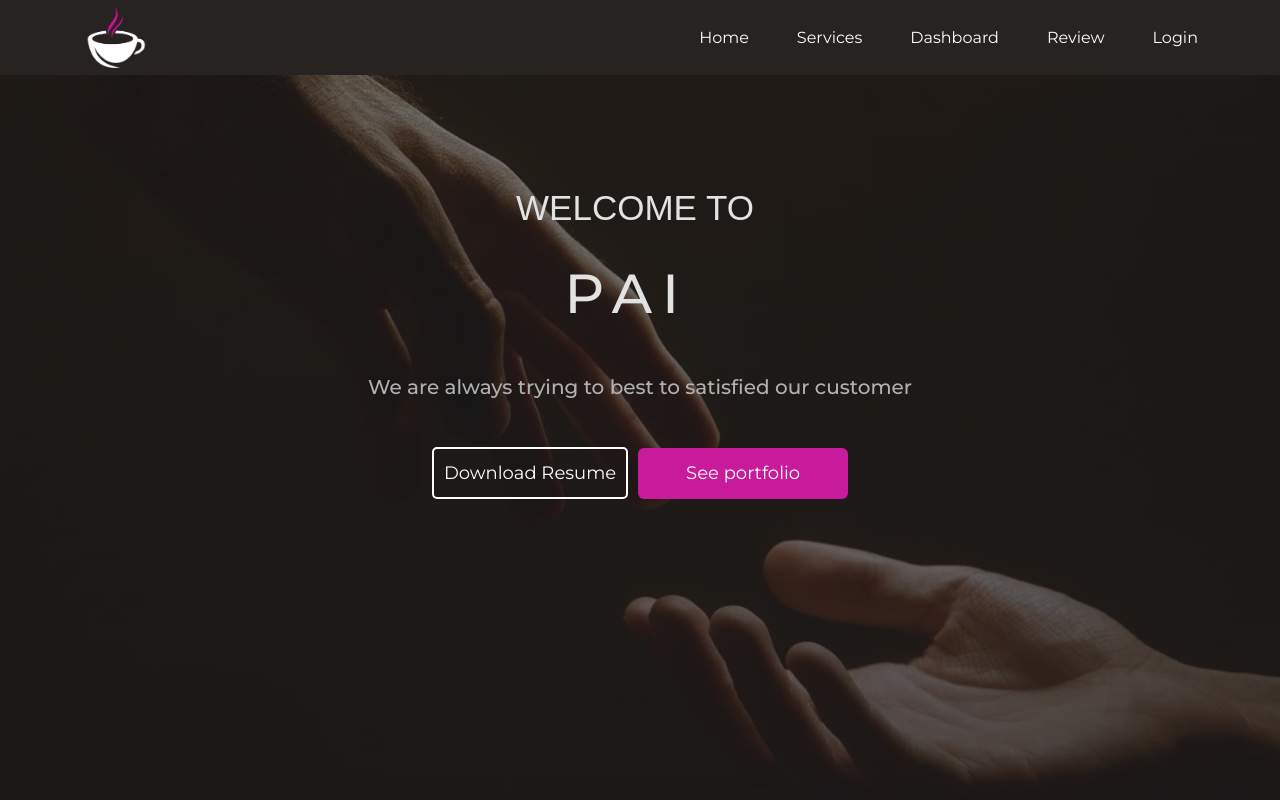
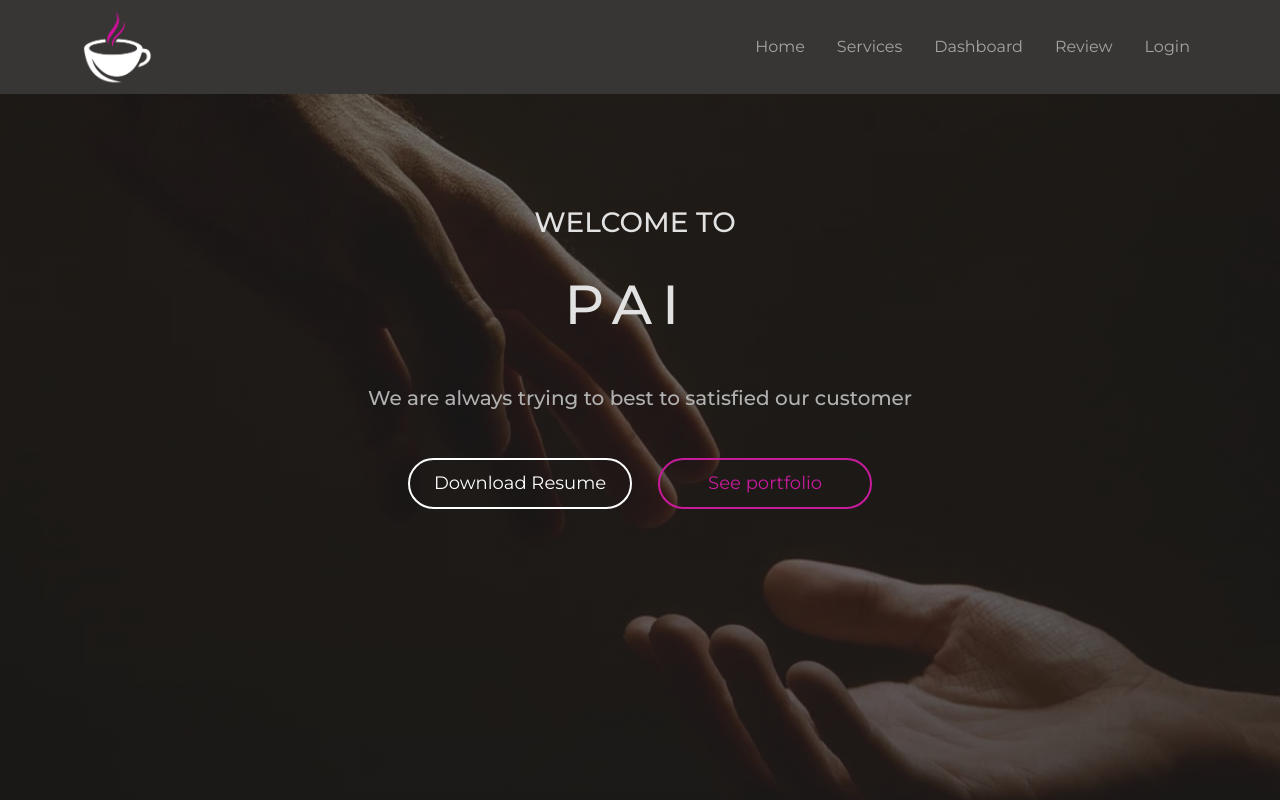
Before and after one commit to arnobchakma/painting-services, a React (Create React App) app: page / in a window 1280 px wide. Shown: the top 800 px of the page. Built offline with nearby package versions, Linux system fonts and the light colour scheme; no server answers.

Commit message:
navbar and header part update

```diff
--- a/package.json
+++ b/package.json
@@ -8,6 +8,7 @@
     "@fortawesome/free-regular-svg-icons": "^5.15.3",
     "@fortawesome/free-solid-svg-icons": "^5.15.3",
     "@fortawesome/react-fontawesome": "^0.1.14",
+    "@react-icons/all-files": "^4.1.0",
     "@stripe/react-stripe-js": "^1.4.0",
     "@stripe/stripe-js": "^1.13.2",
     "@testing-library/jest-dom": "^5.11.10",
--- a/src/components/Home/HeaderTitle/HeaderTitle.css
+++ b/src/components/Home/HeaderTitle/HeaderTitle.css
@@ -1,17 +1,14 @@
 .title {
-    font-family: 'sen', sans-serif;
     letter-spacing: 10px;
     color: rgb(226, 226, 226);
 }
 
 .title-2 {
-    font-size: 35px;
     text-transform: uppercase;
     margin-right: 180px;
     text-align:center;
     margin-left:170px;
     color: rgb(226, 226, 226);
-    font-family: 'Sen', sans-serif;
 }
 
 .title-3 {
@@ -19,52 +16,74 @@
     margin-right: 180px;
     text-align:center;
     margin-left:170px;
-    font-family: 'sen', sans-serif;
 }
 
-.button {
+.left-button {
     padding: 10px;
     background: none;
     border: 2px solid white;
-    border-radius: 5px;
+    border-radius: 50px;
     margin-right: 10px;
-    font-family: 'sen', sans-serif;
     font-size: 18px;
-    color: white;
-    font-family: 'Roboto', sans-serif;
+    text-decoration: none;
     transition: 0.5s all ease;
 }
 
-.button:hover {
+.left-button:hover {
     background-color: white;
 }
 
+.left-button a {
+    text-decoration: none;
+    color: white;
+}
+
+.left-button:hover a {
+    color: black;
+}
+
 .right-btn {
-    background: rgb(199, 27, 156);
-    padding: 12px;
-    border: none;
-    border-radius: 6px;
-    font-family: 'sen', sans-serif;
+    background: none;
+    padding: 10px;
+    border: 2px solid rgb(199, 27, 156);;
+    border-radius: 50px;
     font-size: 18px;
-    color: white;
+    text-decoration: none;
     transition: 0.5s all;
 }
 
-.right-btn:hover{
-    background: white;
-    color: rgb(199, 27, 156);
-
+.right-btn a {
+    text-decoration: none;
+    color: rgb(199, 27, 156);;
 }
 
-button a {
-    color:white;
-    text-decoration: none;
+.right-btn:hover a {
+    color: white;
 }
 
-button:hover a {
-    color:black;
+.right-btn:hover{
+    background: rgb(199, 27, 156);;
+    color: white;
 }
 
 .typical {
     font-size: 55px;
 }
+
+@media (max-width: 992px) {
+    .typical {
+        font-size: 40px;
+    }
+}
+
+@media (max-width: 768px) {
+    .typical {
+        font-size: 25px;
+    }
+}
+
+@media (max-width: 768px) {
+    .left-button {
+        display: block;
+    }
+}
--- a/src/components/Home/HeaderTitle/HeaderTitle.js
+++ b/src/components/Home/HeaderTitle/HeaderTitle.js
@@ -9,7 +9,7 @@ const HeaderTitle = () => {
             <div className="text-center pt-3">
                 <div className="pt-5">
                     <Fade right>
-                        <h3 className="title-2 pt-5">Welcome To</h3>
+                        <h3 className="title-2 fs-md-5 pt-5">Welcome To</h3>
                     </Fade>
 
                     <h1 className="title py-4">
@@ -23,12 +23,15 @@ const HeaderTitle = () => {
                 </div>
 
                 {/* button part */}
-                <div>
-                    <button className="button ml-4 download-resume">
-                        <a target="_blank" href="https://drive.google.com/uc?export=download&amp;id=1tCbGlK1deWIneCCLjukzuOLzkpgBdCZq">Download Resume</a>
-                    </button>
-
-                    <button className="right-btn px-5"><a href="https://arnob-portfolio.web.app/">See portfolio</a> </button>
+                <div className='d-md-flex d-block justify-content-center align-items-center gap-3'>
+                    <div>
+                        <button className="left-button px-4">
+                            <a target="_blank" href="https://drive.google.com/uc?export=download&amp;id=1tCbGlK1deWIneCCLjukzuOLzkpgBdCZq">Download Resume</a>
+                        </button>
+                    </div>
+                    <div>
+                        <button className="right-btn px-5 mt-4 mt-md-0"><a href="https://arnob-portfolio.web.app/">See portfolio</a> </button>
+                    </div>
                 </div>
             </div>
         </div>
--- a/src/components/Home/ServiceDetails/ServiceDetails.css
+++ b/src/components/Home/ServiceDetails/ServiceDetails.css
@@ -5,6 +5,8 @@
 
 .image-sizing{
     width: 80px;
+    height: 80px;
+    border-radius: 40px;
     margin: 0 auto;
 }
 
--- a/src/components/Home/TestimonialDetails/TestimonialDetails.js
+++ b/src/components/Home/TestimonialDetails/TestimonialDetails.js
@@ -6,10 +6,10 @@ const TestimonialDetails = ({ testimonial }) => {
       <div>
          <div className=" d-flex text-center p-3">
             <div>
-               <img style={{ width: "70%" }} src={testimonial.image} alt="" />
+               <img className='image-sizing' src={testimonial.image} alt="" />
             </div>
 
-            <div className="text-center">
+            <div>
                <h5 className="font-color">{testimonial.author}</h5>
                <p className="normal-paragraph-color">{testimonial.position}</p>
             </div>
--- a/src/components/Shared/Footer/Footer.js
+++ b/src/components/Shared/Footer/Footer.js
@@ -18,9 +18,11 @@ const Footer = () => {
                             <img style={{ width: "100px", height: '100px' }} className="img-fluid mb-5" src={logo} alt="" />
                         </div>
 
-                        <div className=''>
+                        <div>
                             <div className='flex'>
-                                {/* icon */}
+                                <div>
+                                    {/* icons */}
+                                </div>
                                 <div className='normal-paragraph-color'>
                                     <p>Road 3, Block J, Baridhara </p>
                                     <p> Dhaka 1212</p>
--- a/src/components/Shared/Navbar/Navbar.css
+++ b/src/components/Shared/Navbar/Navbar.css
@@ -1,7 +1,12 @@
 .navbar-background {
-    background-color: rgb(39, 35, 33);
+    background-color: rgb(56, 54, 53);
 }
 
 .image-width {
     width: 60px;
 }
+.logo-color {
+    text-decoration: none;
+    color: white;
+    font-size: 30px;
+}
--- a/src/components/Shared/Navbar/Navbar.js
+++ b/src/components/Shared/Navbar/Navbar.js
@@ -2,28 +2,32 @@ import React from 'react';
 import './Navbar.css';
 import { Link } from 'react-router-dom';
 import logo from '../../../image/logo/Coffee-logo-design-on-transparent-background-PNG.png';
+import { Nav, Navbar } from 'react-bootstrap';
 
 const NavBar = () => {
    return (
-      <section className="navbar-background">
-         <div className="container">
-
-            {/* Navbar wrapper */}
-            <div className="d-flex align-items-center justify-content-between">
-               <div>
-                  <Link to="/">
-                     <div className='p-1'>
-                        <img className="image-width" src={logo} alt="" />
-                     </div>
+      <section className=' navbar-background shadow-lg'>
+         <div className="container justify-content-between align-items-center d-flex">
+            <div>
+               <Navbar className="brand">
+                  <Link className='logo-color' to="/">
+                     <img style={{width: '70px'}} src={logo} alt="" />
                   </Link>
-               </div>
-               <div className="d-flex">
-                  <Link className='text-white text-decoration-none' to="/home"> Home </Link>
-                  <Link className='px-5 text-white text-decoration-none' to="/services"> Services </Link>
-                  <Link className='text-white text-decoration-none' to="/common"> Dashboard </Link>
-                  <Link className='px-5 text-white text-decoration-none' to="/addReview"> Review </Link>
-                  <Link className='text-white text-decoration-none' to="/login"> Login </Link>
-               </div>
+               </Navbar>
+            </div>
+            <div>
+               <Navbar expand="lg" variant={'dark'}>
+                  <Navbar.Toggle aria-controls="basic-navbar-nav" />
+                  <Navbar.Collapse id="basic-navbar-nav">
+                     <Nav className="justify-content-end text-white gap-3">
+                        <Link className="nav-link" to="/">Home</Link>
+                        <Link className="nav-link" to="/services">Services</Link>
+                        <Link className="nav-link" to="/common">Dashboard</Link>
+                        <Link className="nav-link" to="/addReview">Review</Link>
+                        <Link className="nav-link" to="/login">Login</Link>
+                     </Nav>
+                  </Navbar.Collapse>
+               </Navbar>
             </div>
 
          </div>
```
Also changed, not shown: 2 other files (tests, documents, lock files or other folders).
